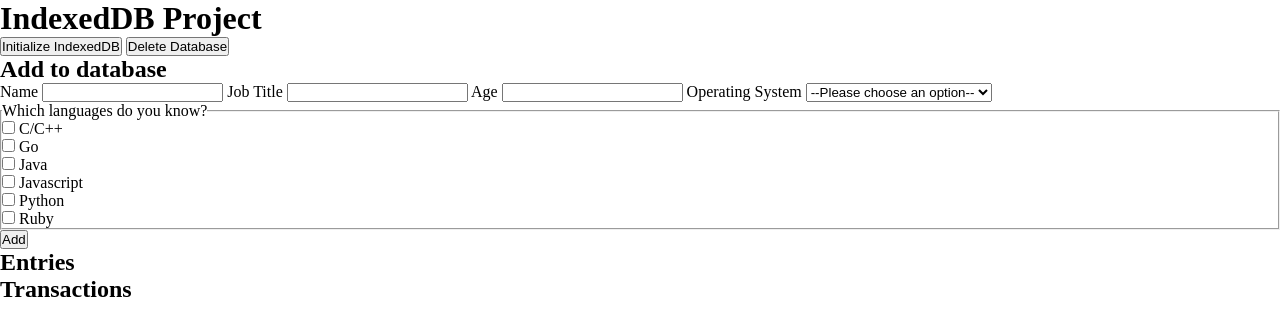
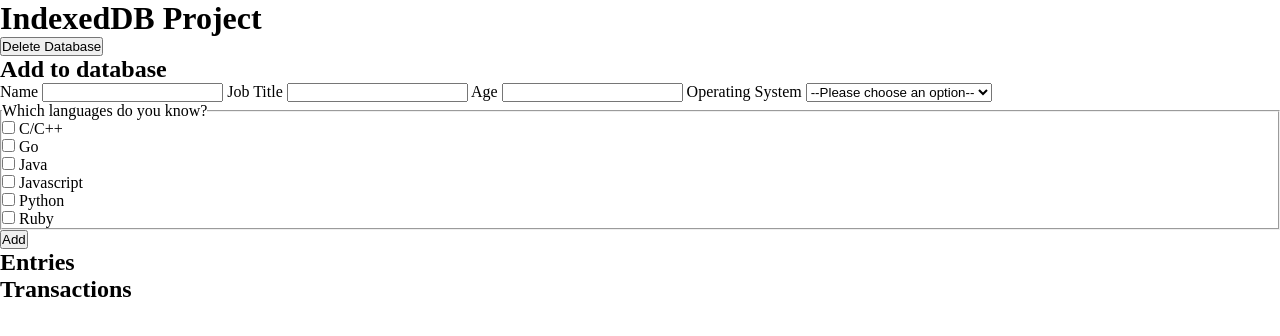
Before and after one commit to amazinglynormal/indexeddb-demo, a website built with webpack: page src/index.html in a window 1280 px wide. Built offline with nearby package versions, Linux system fonts and the light colour scheme.

Commit message:
Remove initialize db button

```diff
--- a/src/index.html
+++ b/src/index.html
@@ -9,9 +9,7 @@
   <body>
     <header class="db-btns">
       <h1>IndexedDB Project</h1>
-      <button type="button" class="initialize-db-btn">
-        Initialize IndexedDB
-      </button>
+
       <button type="button" class="delete-db-btn">Delete Database</button>
     </header>
 
```
